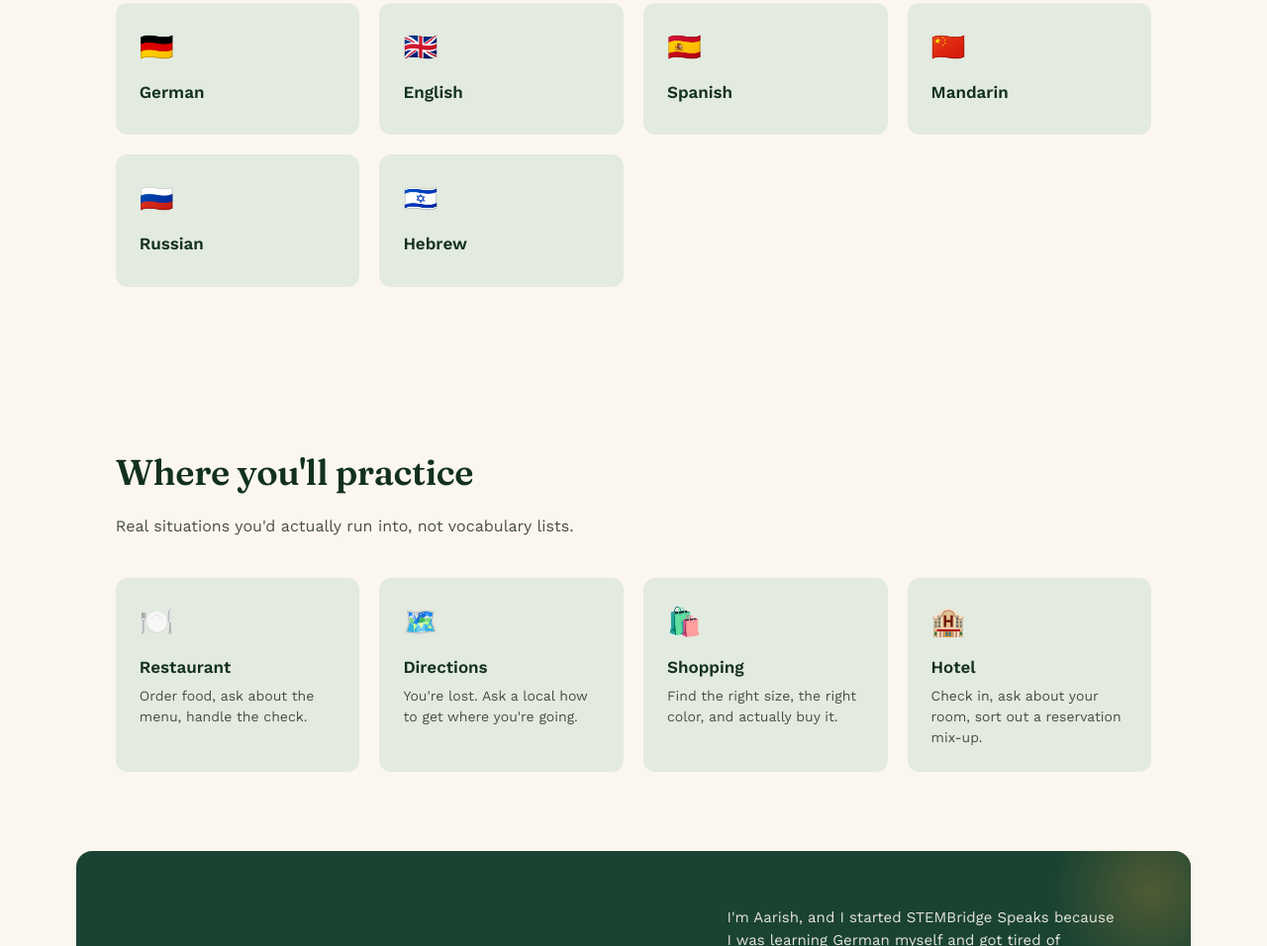
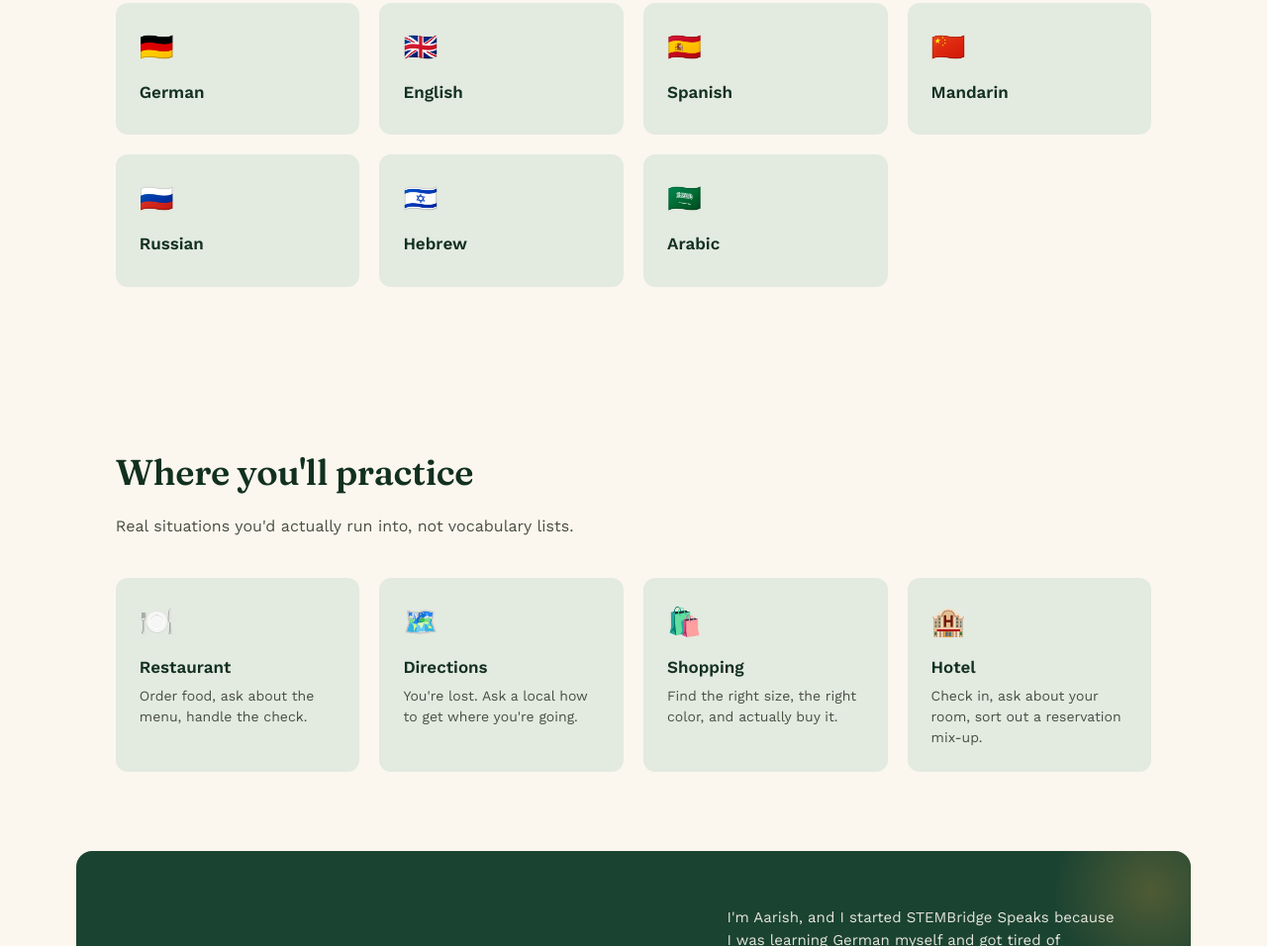
Before and after one commit to aarishasifkhan/stembridge-speaks, a website: page public/index.html in a window 1280 px wide. Shown: the part 1474-2430 px from the top of the page at 99% size. Drawn offline with nearby package versions, Linux system fonts and the light colour scheme.

Commit message:
Added Arabic in index.html

```diff
--- a/public/index.html
+++ b/public/index.html
@@ -635,6 +635,10 @@
           <span class="flag">🇮🇱</span>
           <h3>Hebrew</h3>
         </div>
+        <div class="lang-card reveal">
+          <span class="flag">🇸🇦</span>
+          <h3>Arabic</h3>
+        </div>
       </div>
     </section>
 
```
